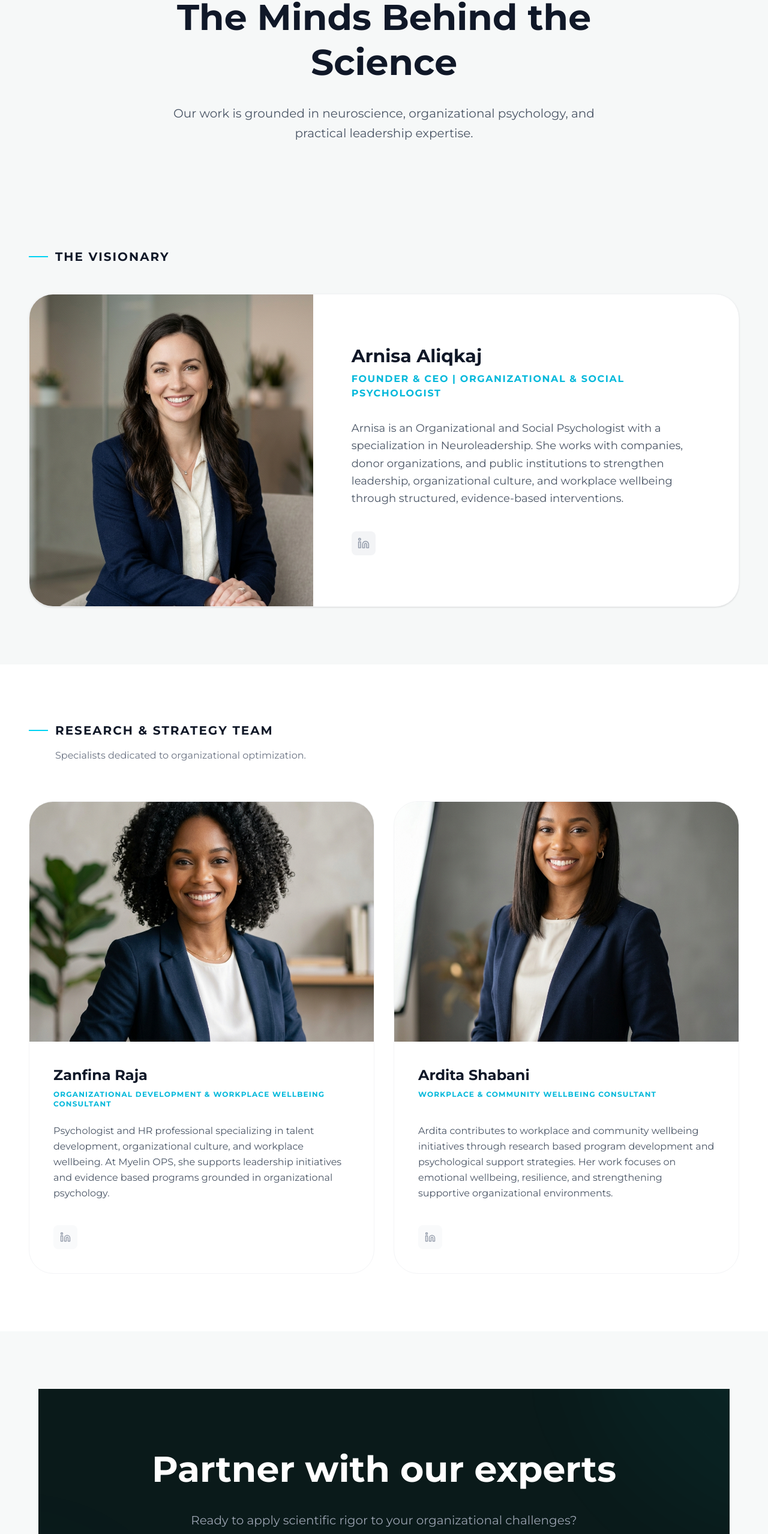
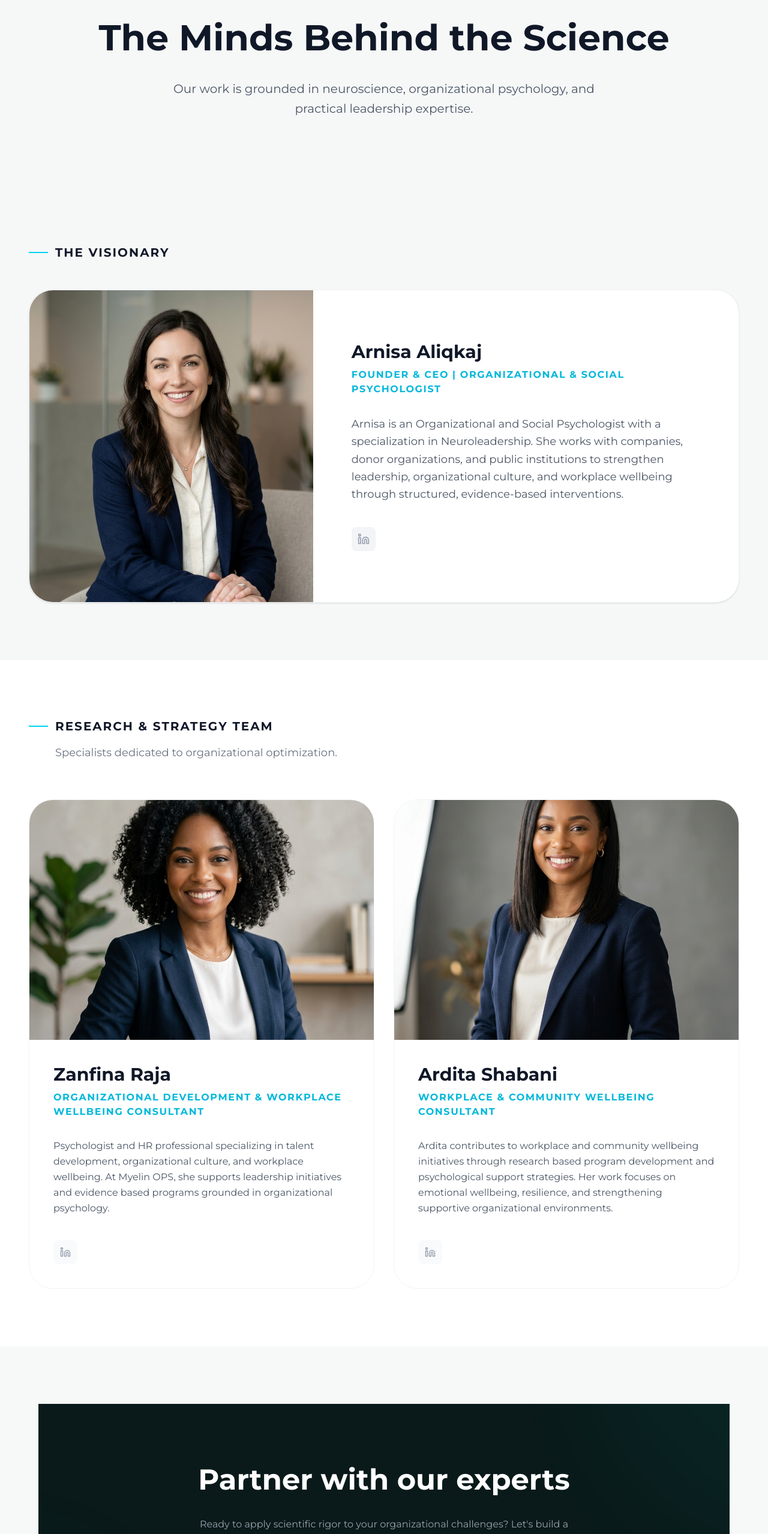
Before and after one commit to Myelin-Ops/website, a Next.js app: page /team in a window 1280 px wide. Shown: the part 150-2708 px from the top of the page at 60% size. Built offline with nearby package versions, Linux system fonts and the light colour scheme.

Commit message:
feat: add TeamContent component with team member profiles and hero section

```diff
--- a/src/components/TeamContent.jsx
+++ b/src/components/TeamContent.jsx
@@ -32,13 +32,13 @@ function TeamContent() {
   return (
     <div className="bg-[#F6F8F8] min-h-screen">
       {/* Hero Section */}
-      <section className="min-h-[50vh] flex flex-col justify-center px-4 md:px-12 text-center max-w-5xl mx-auto py-20">
+      <section className="min-h-[40vh] lg:min-h-[50vh] flex flex-col justify-center px-4 md:px-8 text-center max-w-5xl mx-auto py-20">
         <motion.h1
           initial="hidden"
           whileInView="visible"
           viewport={{ once: true }}
           variants={fadeUp}
-          className="text-4xl md:text-6xl font-bold text-gray-900 mb-8 leading-tight"
+          className="text-2xl md:text-4xl lg:text-5xl xl:text-6xl font-bold text-gray-900 mb-8 leading-tight"
         >
           {t("team.hero.title")}
         </motion.h1>
@@ -47,7 +47,7 @@ function TeamContent() {
           whileInView="visible"
           viewport={{ once: true }}
           variants={fadeUp}
-          className="text-lg md:text-xl text-gray-600 max-w-3xl mx-auto leading-relaxed"
+          className="text-sm md:text-base lg:text-xl text-gray-600 max-w-3xl mx-auto leading-relaxed"
         >
           {t("team.hero.subtitle")}
         </motion.p>
@@ -58,7 +58,7 @@ function TeamContent() {
         <div className="max-w-7xl mx-auto">
           <div className="flex items-center gap-3 mb-12">
             <span className="w-8 h-[2px] bg-cyan-400" />
-            <span className="text-xl font-bold tracking-widest text-gray-900 uppercase">
+            <span className="text-lg md:text-xl font-bold tracking-widest text-gray-900 uppercase">
               {t("team.sections.visionary")}
             </span>
           </div>
@@ -79,13 +79,13 @@ function TeamContent() {
               />
             </div>
             <div className="lg:w-3/5 p-8 md:p-16 flex flex-col justify-center">
-              <h2 className="text-3xl font-bold text-gray-900 mb-2">
+              <h2 className="text-2xl md:text-3xl font-bold text-gray-900 mb-2">
                 {t("team.members.arnisa.name")}
               </h2>
-              <span className="text-cyan-500 font-bold text-base tracking-widest uppercase mb-8 block">
+              <span className="text-cyan-500 font-bold text-sm md:text-base tracking-widest uppercase mb-8 block">
                 {t("team.members.arnisa.role")}
               </span>
-              <p className="text-gray-600 leading-relaxed mb-10 text-lg">
+              <p className="text-gray-600 leading-relaxed mb-10 text-sm md:text-lg">
                 {t("team.members.arnisa.bio")}
               </p>
               <a
@@ -107,11 +107,11 @@ function TeamContent() {
           <div className="mb-16">
             <div className="flex items-center gap-3 mb-4">
               <span className="w-8 h-[2px] bg-cyan-400" />
-              <span className="text-xl font-bold tracking-widest text-gray-900 uppercase">
+              <span className="text-base md:text-xl font-bold tracking-widest text-gray-900 uppercase">
                 {t("team.sections.research")}
               </span>
             </div>
-            <p className="text-gray-500 ml-11">
+            <p className="text-gray-500 ml-11 text-sm md:text-lg">
               {t("team.sections.research_subtitle")}
             </p>
           </div>
@@ -121,7 +121,7 @@ function TeamContent() {
             whileInView="visible"
             viewport={{ once: true }}
             variants={stagger}
-            className="grid grid-cols-1 md:grid-cols-2 gap-8"
+            className="grid grid-cols-1 lg:grid-cols-2 gap-8"
           >
             {members.map((member) => (
               <motion.div
@@ -138,10 +138,10 @@ function TeamContent() {
                   />
                 </div>
                 <div className="p-10 flex flex-col flex-1">
-                  <h3 className="text-2xl font-bold text-gray-900 mb-2">
+                  <h3 className="text-2xl md:text-3xl font-bold text-gray-900 mb-2">
                     {t(`team.members.${member.key}.name`)}
                   </h3>
-                  <span className="text-cyan-500 font-bold text-xs tracking-widest uppercase mb-6 block min-h-[32px]">
+                  <span className="text-cyan-500 font-bold text-sm md:text-base tracking-widest uppercase mb-8 block">
                     {t(`team.members.${member.key}.role`)}
                   </span>
                   <p className="text-gray-600 leading-relaxed mb-10">
@@ -176,14 +176,14 @@ function TeamContent() {
           <div className="absolute bottom-0 left-0 w-[500px] h-[500px] bg-linear-to-tr from-blue-500/5 to-transparent rounded-full -ml-64 -mb-64 blur-3xl pointer-events-none" />
 
           <div className="relative z-10 py-24 px-8 md:px-20 text-center text-white">
-            <h2 className="text-4xl md:text-6xl font-bold mb-8 max-w-4xl mx-auto leading-tight">
+            <h2 className="text-xl md:text-3xl lg:text-5xl font-bold mb-8 max-w-4xl mx-auto leading-tight">
               {t("team.cta.title")}
             </h2>
-            <p className="text-gray-400 text-xl mb-12 max-w-2xl mx-auto leading-relaxed">
+            <p className="hidden md:block text-gray-400 text-base mb-12 max-w-2xl mx-auto leading-relaxed">
               {t("team.cta.subtitle")}
             </p>
             <Link href="/contact" className="inline-block">
-              <button className="px-12 py-5 bg-[#00E5E5] text-black font-extrabold rounded-md text-lg hover:scale-105 transition-all shadow-2xl shadow-cyan-500/20 active:scale-95">
+              <button className="px-8 py-4 md:px-12 md:py-5 bg-[#00E5E5] text-black font-extrabold rounded-md text-base md:text-lg hover:scale-105 transition-all shadow-2xl shadow-cyan-500/20 active:scale-95">
                 {t("team.cta.button")}
               </button>
             </Link>
```
